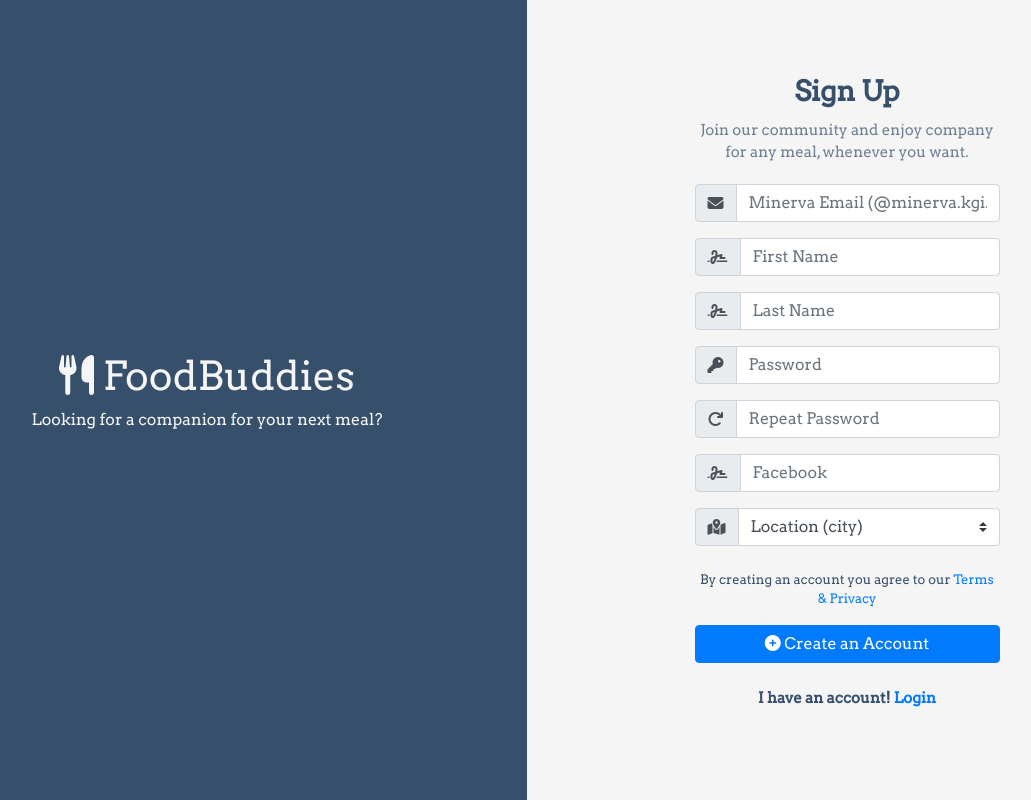
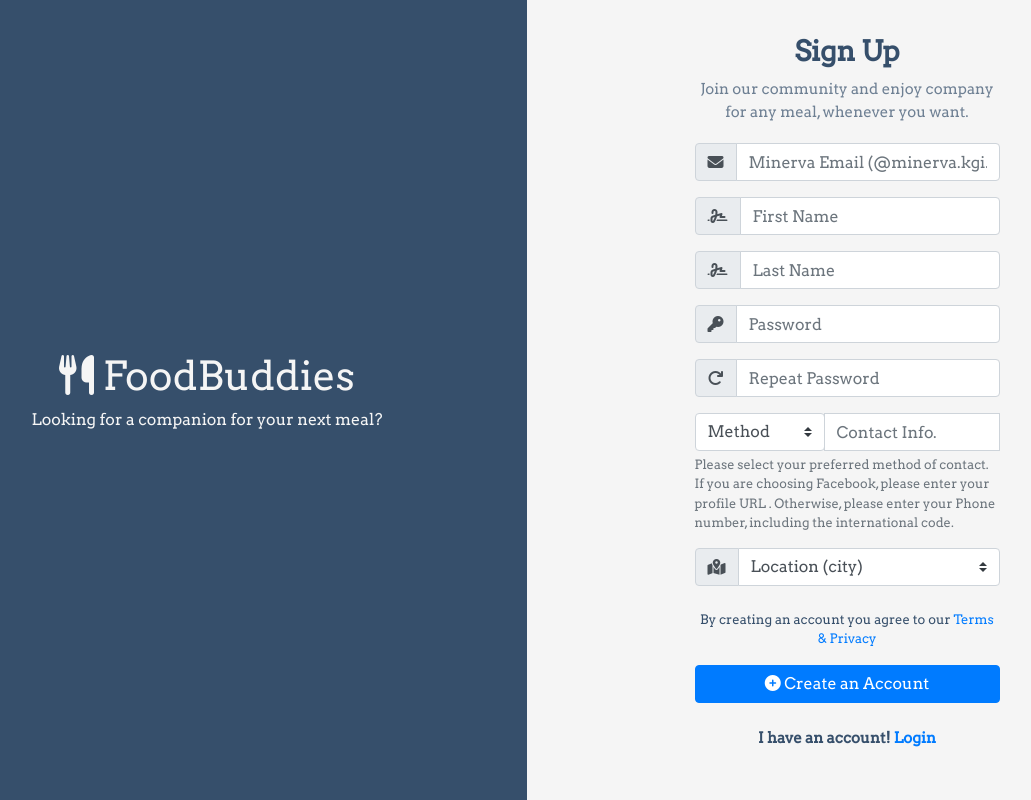
Before and after one commit to minerva-schools/cs162-food-buddies, a Flask app: page /sign_up in a window 1280 px wide. Shown: the whole page, without its empty margins (113-1144 px from the left). Run offline with Flask 2, Linux system fonts and the light colour scheme; some libraries are stand-ins or nearby versions.

Commit message:
Creating the contact method input group for SignUp page

```diff
--- a/web/authentication.py
+++ b/web/authentication.py
@@ -24,6 +24,8 @@ def sign_up():
         city_selected = request.form.get('city_selected')
         if not user: # create a new user profile
             hashed_pwd = generate_password_hash(request.form['password'], method='sha256')
+            #request.form['contact_info'] -- For getting the contact info!
+            #request.form['contact_method'] -- For getting the contact method
             user = User(first_name=request.form['first_name'],last_name=request.form['last_name'], email=email,password=hashed_pwd, city=str(city_selected))
             db.session.add(user)
             db.session.commit()
--- a/web/templates/signUp.html
+++ b/web/templates/signUp.html
@@ -95,11 +95,21 @@
                         <input type="password" class="form-control" placeholder="Repeat Password" aria-label="Repeat Password" aria-describedby="basic-addon5"
                         minlength="8" maxlength="16" name="pwd2" required>
                     </div>
+
                     <div class="input-group mb-3">
-                        <div class="input-group-prepend">
-                          <span class="input-group-text" id="basic-addon6"><i class="fas fa-signature"></i></span>
+                      <div class="input-group-prepend">
+                          <select class="custom-select" name ="contact_method" required>
+                            <option value="" disabled selected hidden>Method</option>
+                            <option value="Messenger">Messenger</option>
+                            <option value="WhatsApp">WhatsApp</option>
+                            <option value="Phone">Phone</option>
+                          </select>
                         </div>
-                        <input type="text" name="contact" class="form-control" placeholder="Facebook" aria-label="Facebook" aria-describedby="basic-addon6" required>
+                      <input type="text" class="form-control" name="contact_info" placeholder="Contact Info." required>
+                      <small class="form-text text-muted">
+                        Please select your preferred method of contact. If you are choosing Facebook, please enter your profile URL .
+                        Otherwise, please enter your Phone number, including the international code.
+                      </small>
                     </div>
 
                     <div class="input-group mb-4">
```
